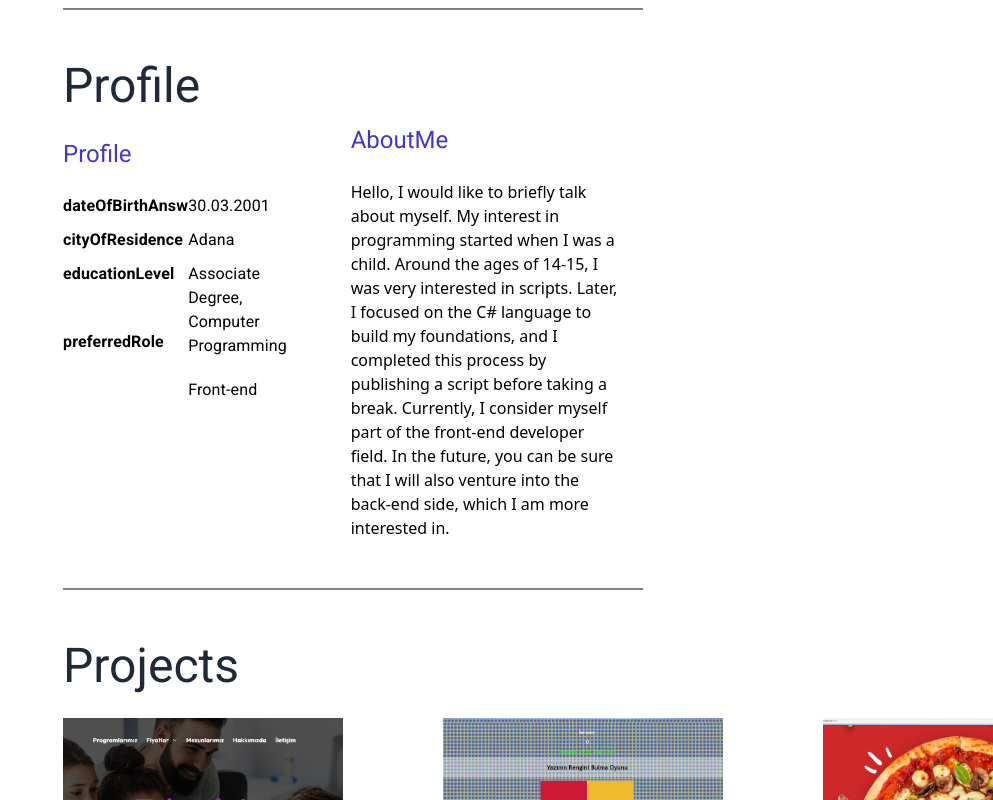
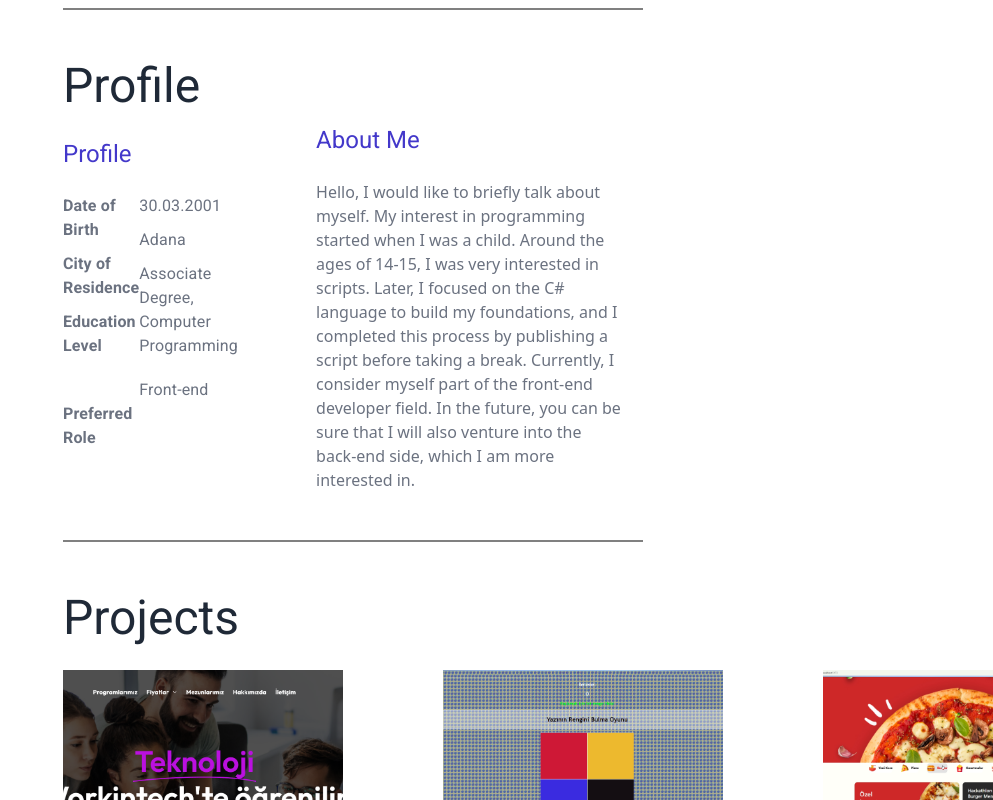
Before and after one commit to emrkn-ulkr/Chirpify, a React (Vite) app: page / in a window 1280 px wide. Shown: the part 1060-1860 px from the top of the page, without its empty margins (287-1280 px from the left). Built offline with nearby package versions, Linux system fonts and the light colour scheme.

Commit message:
bugfix/1

```diff
--- a/src/components/Profile.jsx
+++ b/src/components/Profile.jsx
@@ -11,7 +11,7 @@ function Profile() {
 
     const profileWriteC = darkMode ? "#adbccf" : "#1f2937";
     const navInfoC = darkMode ? "#9288c9" : "#4338ca";
-    const personalWriteC = darkMode ? "#e4e3e4" : "black";
+    const personalWriteC = darkMode ? "#e4e3e4" : "#6b7280";
 
 
     return (
--- a/src/components/header.jsx
+++ b/src/components/header.jsx
@@ -99,7 +99,7 @@ function Header() {
 
       <nav className="header-bar-div">
         <Avatar sx={{ backgroundColor: "#ede7f6", color: "#9575cd", transform: "rotate(30deg)", width: "45px", height: "45px" }}>
-          A
+          E
         </Avatar>
         <br />
         <br />
--- a/src/locales/en.json
+++ b/src/locales/en.json
@@ -10,15 +10,15 @@
     "javaScript": "JavaScript is the most commonly used programming language for adding interactivity to websites. With this language, actions such as clicking buttons or filling out forms on web pages become dynamic. Today, it is used not only in browsers but also on servers thanks to Node.js technology. With this feature, JavaScript is a versatile language that can be used for both frontend and backend development. In short, JavaScript is one of the fundamental building blocks of the modern internet, and learning it is a major step forward in the world of software development.",
     "reactJs": "ReactJS is a JavaScript-based library used for building user interfaces. It was developed by Facebook and is one of the most popular frontend technologies today. Thanks to its component-based structure, React allows code to be more organized, reusable, and easy to manage. In addition, its Virtual DOM structure enables web pages to update quickly and improves performance. In short, ReactJS is an excellent tool for developing modern, fast, and scalable web applications.",
     "nodeJs": "Node.js is an open-source runtime environment that allows JavaScript to run on the server side. It enables JavaScript to run outside the browser, making it easier to develop web servers and backend applications. With its event-driven and non-blocking (asynchronous) architecture, Node.js allows the creation of high-performance and scalable applications. Additionally, its extensive package ecosystem, npm (Node Package Manager), provides access to many ready-to-use libraries. In short, Node.js is a powerful tool that offers fast and efficient backend solutions in modern web development.",
-    "dateOfBirth": "dateOfBirthAnsw",
+    "dateOfBirth": "Date of Birth",
     "dateOfBirthAnsw": "30.03.2001",
-    "cityOfResidence": "cityOfResidence",
+    "cityOfResidence": "City of Residence",
     "cityOfResidenceAnsw": "Adana",
-    "educationLevel": "educationLevel",
+    "educationLevel": "Education Level",
     "educationLevelAnsw": "Associate Degree,\nComputer Programming",
-    "preferredRole": "preferredRole",
+    "preferredRole": "Preferred Role",
     "preferredRoleAnsw": "Front-end",
-    "profileAboutMe": "AboutMe",
+    "profileAboutMe": "About Me",
     "profileAboutMeAnsw": "Hello, I would like to briefly talk about myself. My interest in programming started when I was a child. Around the ages of 14-15, I was very interested in scripts. Later, I focused on the C# language to build my foundations, and I completed this process by publishing a script before taking a break. Currently, I consider myself part of the front-end developer field. In the future, you can be sure that I will also venture into the back-end side, which I am more interested in.",
     "project_1": "Workintech has been the main guide in my interest in software. Even though I already had some knowledge of programming, I didn’t know what direction to take. Workintech showed me the right path and helped me gain knowledge in areas I was unfamiliar with. Thanks to its instructors and well-structured system, I can confidently say that I’ve had a successful learning experience.",
     "project_2": "I present the text color guessing game I developed under the guidance and instructions of my instructor Alihan Güzel, whom I met while I was a part of Workintech. This project is one of the first front-end projects I developed, helping me improve my JavaScript logic and design skills. I have shared all the source code for this project openly on my GitHub account for everyone worldwide.",
```
